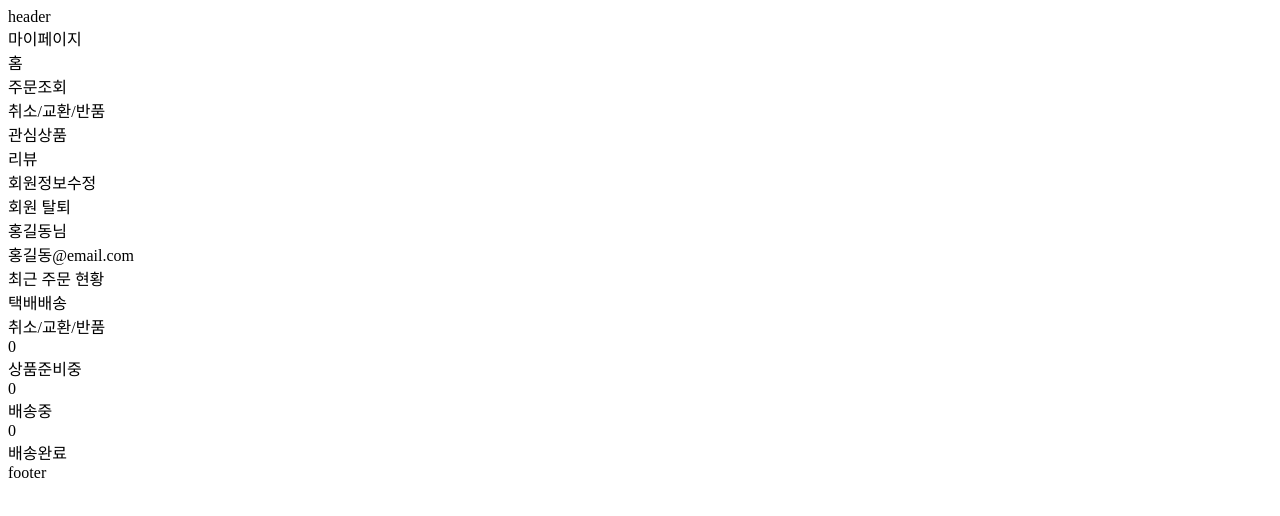
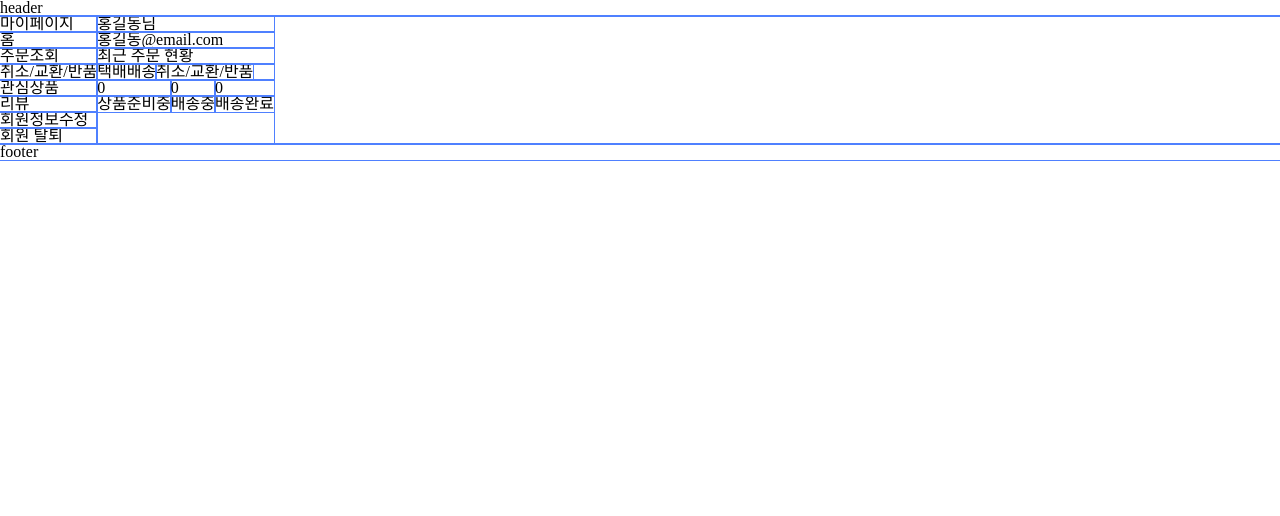
Before and after one commit to BEARSUM/golfStore, a plain HTML site: page src/html/my.html in a window 1280 px wide. Drawn offline with Linux system fonts and the light colour scheme.

Commit message:
Design : 마이페이지홈화면 레이아웃

```diff
--- /dev/null
+++ b/src/css/my.css
@@ -0,0 +1,24 @@
+@import "../../public/css/reset.css";
+@import "../../public/css/variables.css";
+
+* {
+  box-sizing: border-box;
+  outline: 1px solid #4f80ff;
+}
+
+.home-container {
+  display: flex;
+  flex-flow: row;
+}
+.home-column:nth-child {
+  display: flex;
+  flex-flow: column;
+}
+.recent-order-type {
+  display: flex;
+  flex-flow: row;
+}
+.recent-order-status {
+  display: flex;
+  flex-flow: row;
+}
--- a/src/html/my.html
+++ b/src/html/my.html
@@ -1,6 +1,8 @@
 <!DOCTYPE html>
 <html lang="en">
   <head>
+    <link rel="stylesheet" href="../css/my.css" />
+
     <meta charset="UTF-8" />
     <meta http-equiv="X-UA-Compatible" content="IE=edge" />
     <meta name="viewport" content="width=device-width, initial-scale=1.0" />
```
